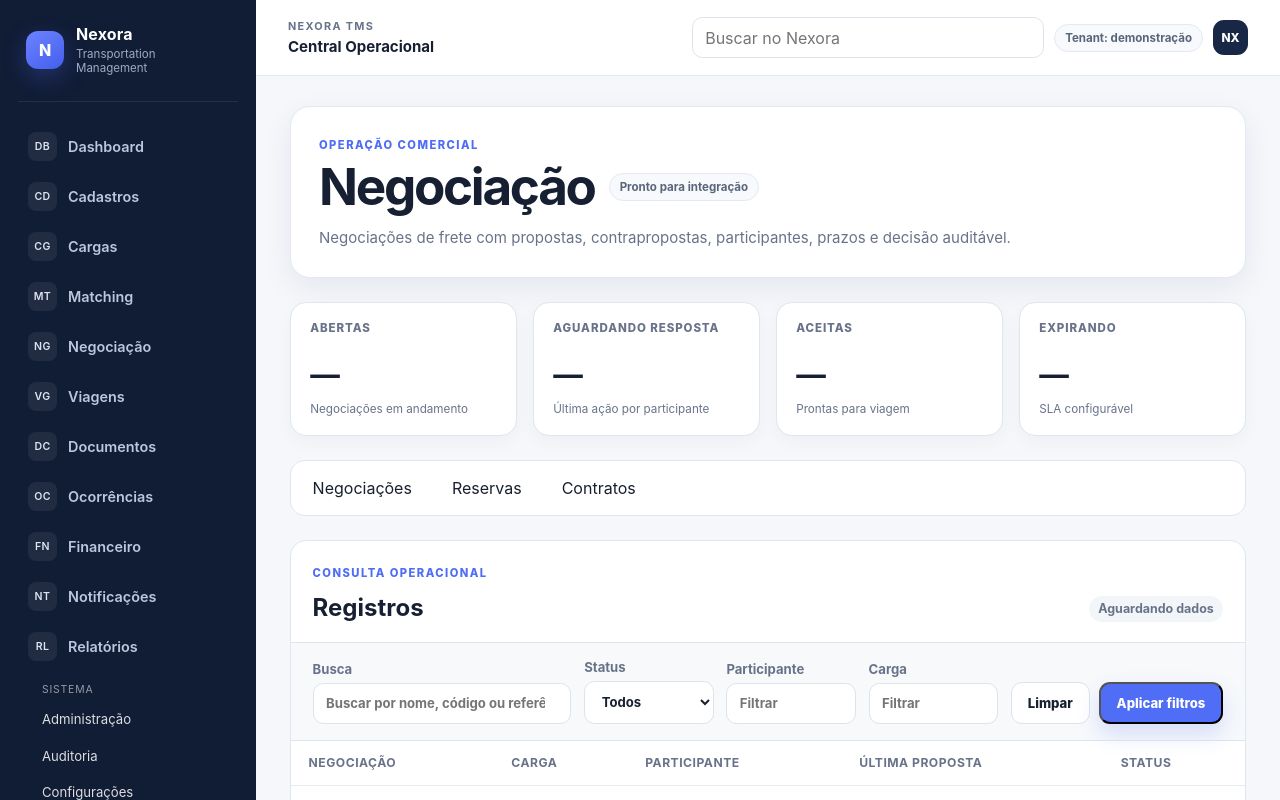
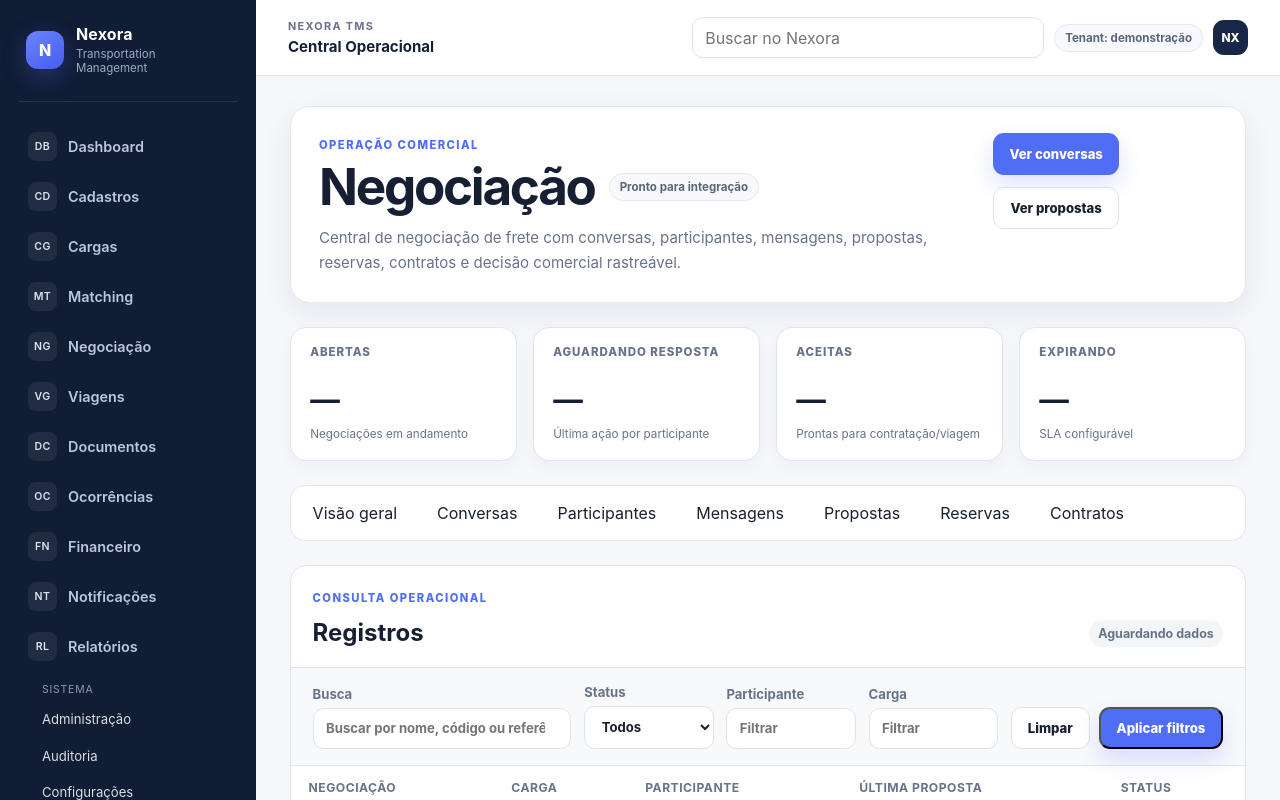
Before and after one commit to brunabarrichello/nexora-tms, a Next.js app in the folder apps/web/: page /negociacoes in a window 1280 px wide. Shown: the top 800 px of the page. Built offline with nearby package versions, Linux system fonts and the light colour scheme.

Commit message:
feat(web): sync Wave 0021 negotiation hub

```diff
--- a/apps/web/app/negociacoes/page.tsx
+++ b/apps/web/app/negociacoes/page.tsx
@@ -1,15 +1,17 @@
 import { OperationalPage } from '../_components/operational-page';
+
 export const metadata = { title: 'Negociação' };
+
 export default function Page() {
   return (
     <OperationalPage
       eyebrow="Operação comercial"
       title="Negociação"
-      description="Negociações de frete com propostas, contrapropostas, participantes, prazos e decisão auditável."
+      description="Central de negociação de frete com conversas, participantes, mensagens, propostas, reservas, contratos e decisão comercial rastreável."
       metrics={[
         { label: 'Abertas', helper: 'Negociações em andamento' },
         { label: 'Aguardando resposta', helper: 'Última ação por participante' },
-        { label: 'Aceitas', helper: 'Prontas para viagem' },
+        { label: 'Aceitas', helper: 'Prontas para contratação/viagem' },
         { label: 'Expirando', helper: 'SLA configurável' },
       ]}
       filters={[
@@ -28,13 +30,22 @@
         { key: 'offer', label: 'Última proposta' },
         { key: 'status', label: 'Status' },
       ]}
+      actions={[
+        { href: '/negociacoes/conversas', label: 'Ver conversas' },
+        { href: '/matching/propostas', label: 'Ver propostas', variant: 'secondary' },
+      ]}
       tabs={[
-        { href: '/negociacoes', label: 'Negociações' },
+        { href: '/negociacoes', label: 'Visão geral' },
+        { href: '/negociacoes/conversas', label: 'Conversas' },
+        { href: '/negociacoes/participantes', label: 'Participantes' },
+        { href: '/negociacoes/mensagens', label: 'Mensagens' },
+        { href: '/matching/propostas', label: 'Propostas' },
         { href: '/negociacoes/reservas', label: 'Reservas' },
         { href: '/negociacoes/contratos', label: 'Contratos' },
       ]}
       integrationNotes={[
-        'Histórico de propostas será imutável; decisão final gerará vínculo formal para viagem.',
+        'Wave 0021 adicionará negotiation_threads, negotiation_participants e negotiation_messages sem duplicar freight_proposals.',
+        'Reservas e contratos permanecem nas estruturas canônicas existentes e continuam o fluxo após a decisão comercial.',
       ]}
     />
   );
```
